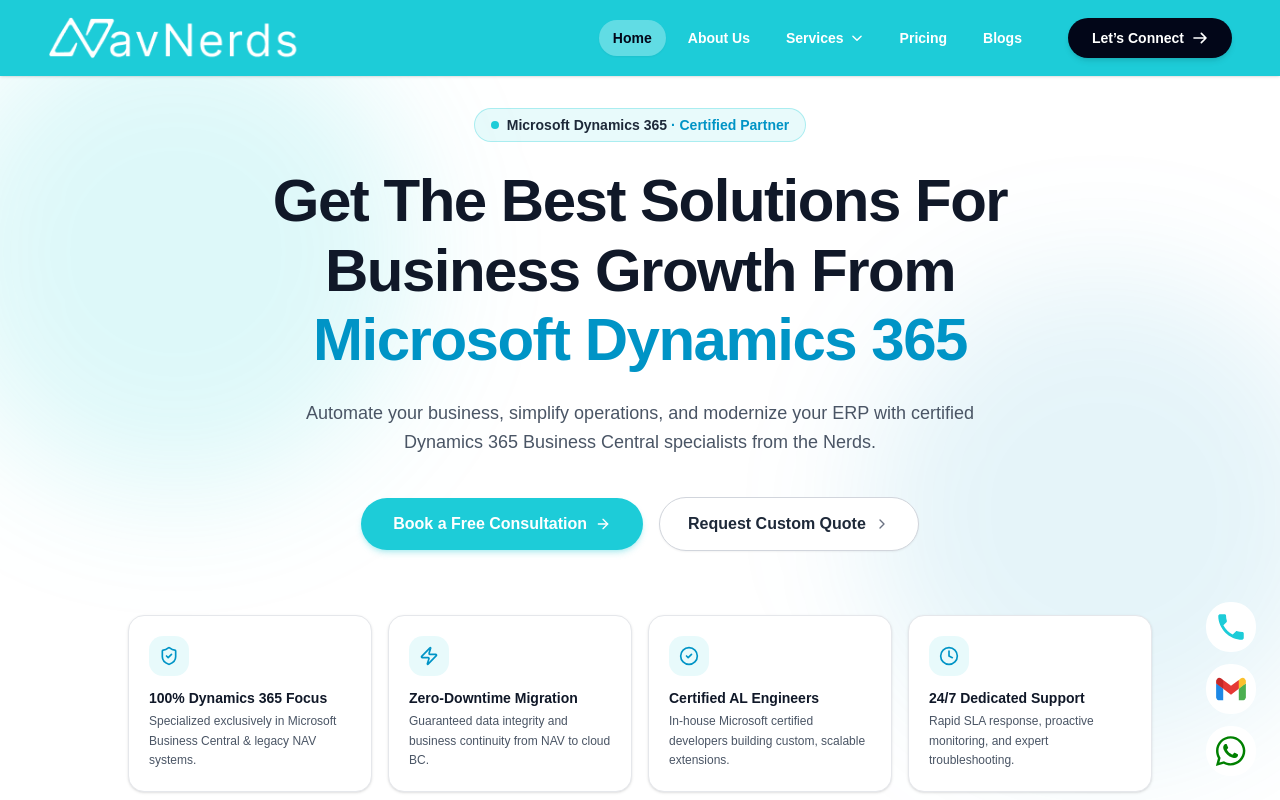
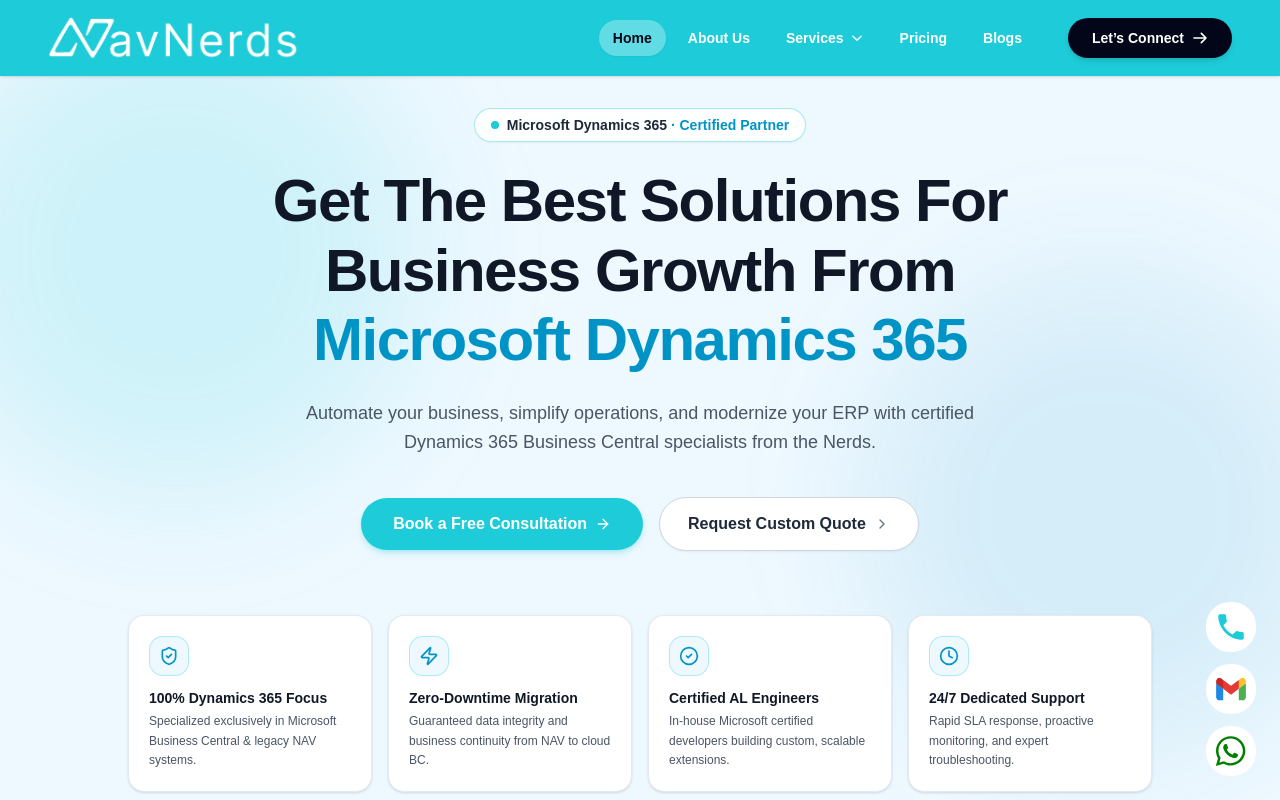
Before and after one commit to Siddhant206/nav-nerds-web-development, a Next.js app: page / in a window 1280 px wide. Shown: the top 800 px of the page. Built offline with nearby package versions, Linux system fonts and the light colour scheme.

Commit message:
feat: updated hero background to exact #EEF8FF to match HomePageBg and entire site

```diff
--- a/src/component/Section/Banner/index.jsx
+++ b/src/component/Section/Banner/index.jsx
@@ -29,22 +29,22 @@
   ];
 
   return (
-    <section className="relative min-h-[82vh] flex flex-col items-center justify-center overflow-hidden bg-white text-gray-900 pt-8 pb-16 px-4 sm:px-6 lg:px-8">
-      {/* 1. Natural Cyan Accent Shapes (Matching Image 1's Theme) */}
+    <section className="relative min-h-[82vh] flex flex-col items-center justify-center overflow-hidden bg-[#EEF8FF] text-gray-900 pt-8 pb-16 px-4 sm:px-6 lg:px-8">
+      {/* 1. Subtle Cyan Ambient Lighting (Seamlessly blending with HomePageBg.webp) */}
       <div className="absolute -top-16 -left-16 w-80 h-80 md:w-[480px] md:h-[480px] bg-[#1DCCD8]/15 rounded-full blur-3xl pointer-events-none" />
       <div className="absolute top-1/4 -right-16 w-80 h-80 md:w-[480px] md:h-[480px] bg-[#0094C6]/10 rounded-full blur-3xl pointer-events-none" />
 
       {/* Main Content Area */}
       <div className="relative z-10 max-w-5xl mx-auto text-center w-full my-auto">
         {/* Top Eyebrow Badge */}
-        <div className="inline-flex items-center gap-2 px-4 py-1.5 rounded-full bg-[#1DCCD8]/10 border border-[#1DCCD8]/30 mb-6">
+        <div className="inline-flex items-center gap-2 px-4 py-1.5 rounded-full bg-white/90 border border-[#1DCCD8]/40 shadow-xs mb-6">
           <span className="w-2 h-2 rounded-full bg-[#1DCCD8]" />
           <span className="text-xs sm:text-sm font-semibold text-gray-800">
             Microsoft Dynamics 365 <span className="text-[#0094C6]">· Certified Partner</span>
           </span>
         </div>
 
-        {/* Clean, Human-Designed Headline (Matching Image 1) */}
+        {/* Clean, Human-Designed Headline */}
         <h1 className="text-3xl sm:text-5xl lg:text-6xl font-extrabold tracking-tight text-gray-900 leading-[1.16] mb-6 max-w-4xl mx-auto">
           Get The Best Solutions For Business Growth From{" "}
           <span className="text-[#0094C6] block sm:inline">
@@ -52,12 +52,12 @@
           </span>
         </h1>
 
-        {/* Natural Subtitle (No Robotic Buzzwords) */}
+        {/* Natural Subtitle */}
         <p className="text-base sm:text-lg text-gray-600 max-w-2xl mx-auto mb-10 leading-relaxed font-normal">
           Automate your business, simplify operations, and modernize your ERP with certified Dynamics 365 Business Central specialists from the Nerds.
         </p>
 
-        {/* Dual High-Converting CTAs (NO overlapping badges!) */}
+        {/* Dual High-Converting CTAs */}
         <div className="flex flex-col sm:flex-row items-center justify-center gap-4 mb-16">
           <Link
             href="/contact-us"
@@ -69,21 +69,21 @@
 
           <Link
             href="/contact-us"
-            className="w-full sm:w-auto inline-flex items-center justify-center gap-2 px-7 py-3.5 rounded-full text-base font-semibold text-gray-800 bg-white hover:bg-gray-50 border border-gray-300 transition-colors duration-300 shadow-xs"
+            className="w-full sm:w-auto inline-flex items-center justify-center gap-2 px-7 py-3.5 rounded-full text-base font-semibold text-gray-800 bg-white hover:bg-slate-50 border border-gray-300 transition-colors duration-300 shadow-xs"
           >
             <span>Request Custom Quote</span>
             <ChevronRight className="w-4 h-4 text-gray-500" />
           </Link>
         </div>
 
-        {/* Clean 4-Pillar Trust Grid (Clean White Cards, Zero Overlap) */}
+        {/* Clean 4-Pillar Trust Grid (Pure White Cards Popping on #EEF8FF) */}
         <div className="grid grid-cols-1 sm:grid-cols-2 lg:grid-cols-4 gap-4 text-left w-full max-w-5xl mx-auto">
           {trustPillars.map((pillar, idx) => (
             <div
               key={idx}
-              className="p-5 rounded-2xl bg-white border border-gray-200 shadow-sm hover:shadow-md hover:border-[#1DCCD8] transition-all duration-300"
+              className="p-5 rounded-2xl bg-white border border-slate-200/90 shadow-sm hover:shadow-md hover:border-[#1DCCD8] transition-all duration-300"
             >
-              <div className="w-10 h-10 rounded-xl bg-[#1DCCD8]/10 flex items-center justify-center mb-3">
+              <div className="w-10 h-10 rounded-xl bg-[#EEF8FF] border border-[#1DCCD8]/30 flex items-center justify-center mb-3">
                 {pillar.icon}
               </div>
               <h3 className="text-sm font-bold text-gray-900 mb-1">
```
